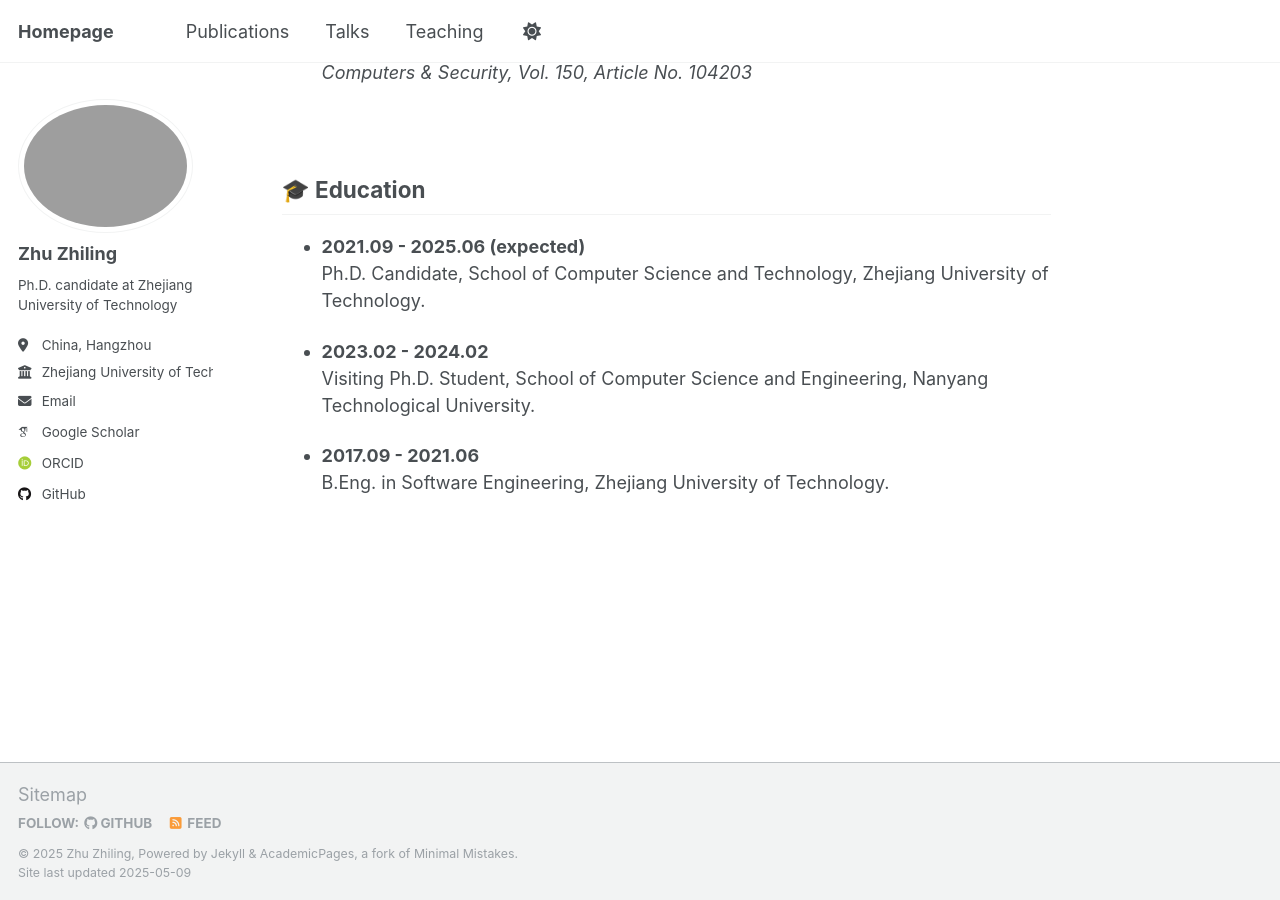
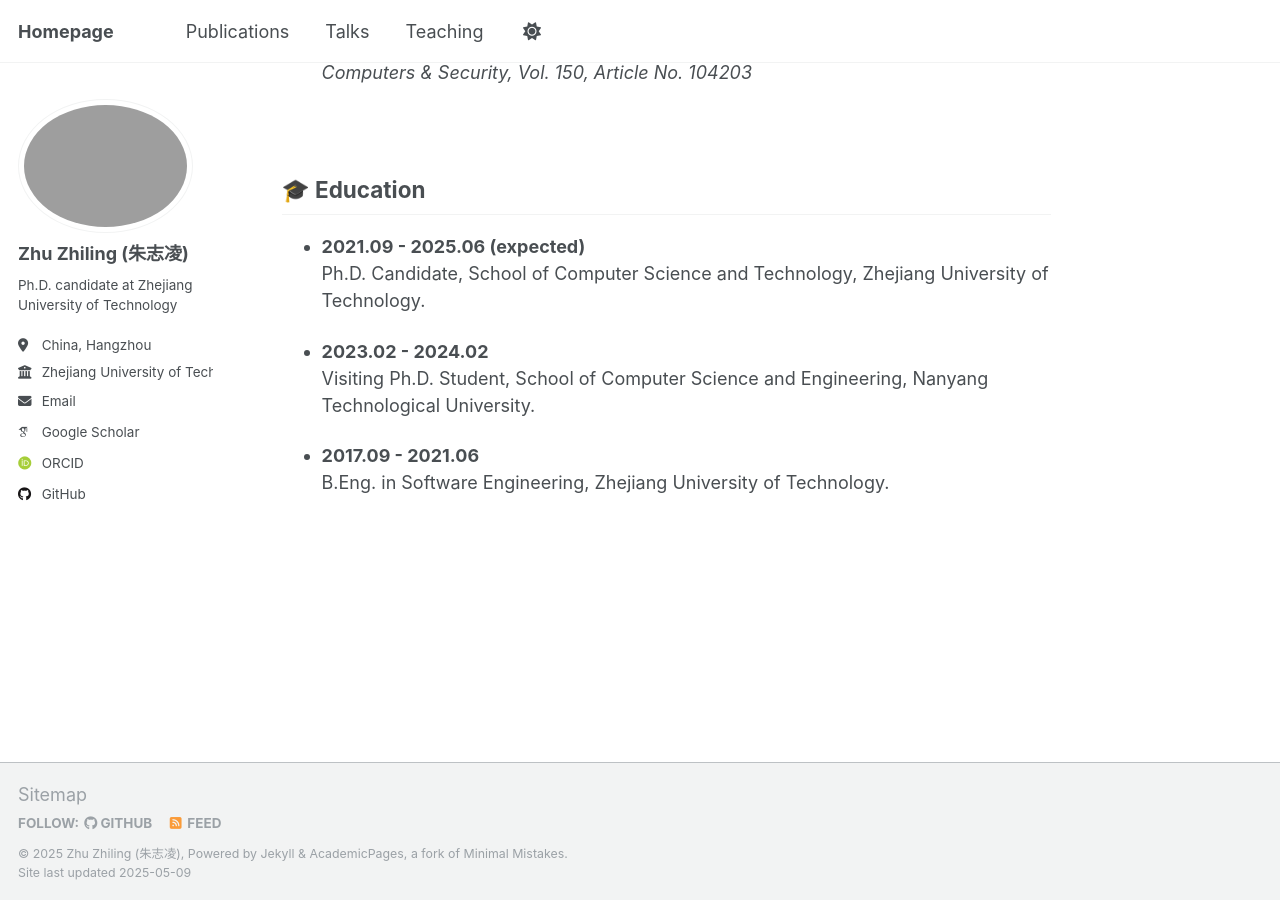
Before and after one commit to winniezzl/winniezzl.github.io, a Jekyll site: the page built from _pages/about.md, in a window 1280 px wide and 900 px high, scrolled down 2526 px. Built offline with Jekyll 4.4.1, drawn with Linux system fonts in a browser that asks for light colours; some web fonts are replaced; some of the changed text lies outside the part shown.

Commit message:
update information

```diff
--- a/_config.yml
+++ b/_config.yml
@@ -11,7 +11,7 @@ locale                   : "en-US"
 site_theme               : "default"
 title                    : "Homepage"
 title_separator          : "-"
-name                     : &name "Zhu Zhiling"
+name                     : &name "Zhu Zhiling (朱志凌)"
 description              : &description "Ph.D. candidate at Zhejiang University of Technology"
 url                      : https://winniezzl.github.io/ # the base hostname & protocol for your site e.g. "https://[your GitHub username].github.io"
 baseurl                  : "" # the subpath of your site, e.g. "/blog"
@@ -23,7 +23,7 @@ repository               : "winniezzl/winniezzl.github.io"
 author:
   # Biographic information
   avatar           : "me.jpg"
-  name             : "Zhu Zhiling" # Name to display
+  name             : "Zhu Zhiling (朱志凌)" # Name to display
   pronouns         : # example: "she/her"
   bio              : "Ph.D. candidate at Zhejiang University of Technology"
   location         : "China, Hangzhou"
--- a/_pages/about.md
+++ b/_pages/about.md
@@ -1,6 +1,6 @@
 ---
 permalink: /
-title: "Zhu Zhiling"
+title: "Zhu Zhiling (朱志凌)"
 author_profile: true
 redirect_from:
   - /about/
```
Also changed, not shown: images/favicon-192x192.png, images/favicon-32x32.png, images/favicon-512x512.png, images/favicon.ico, images/favicon.svg.
